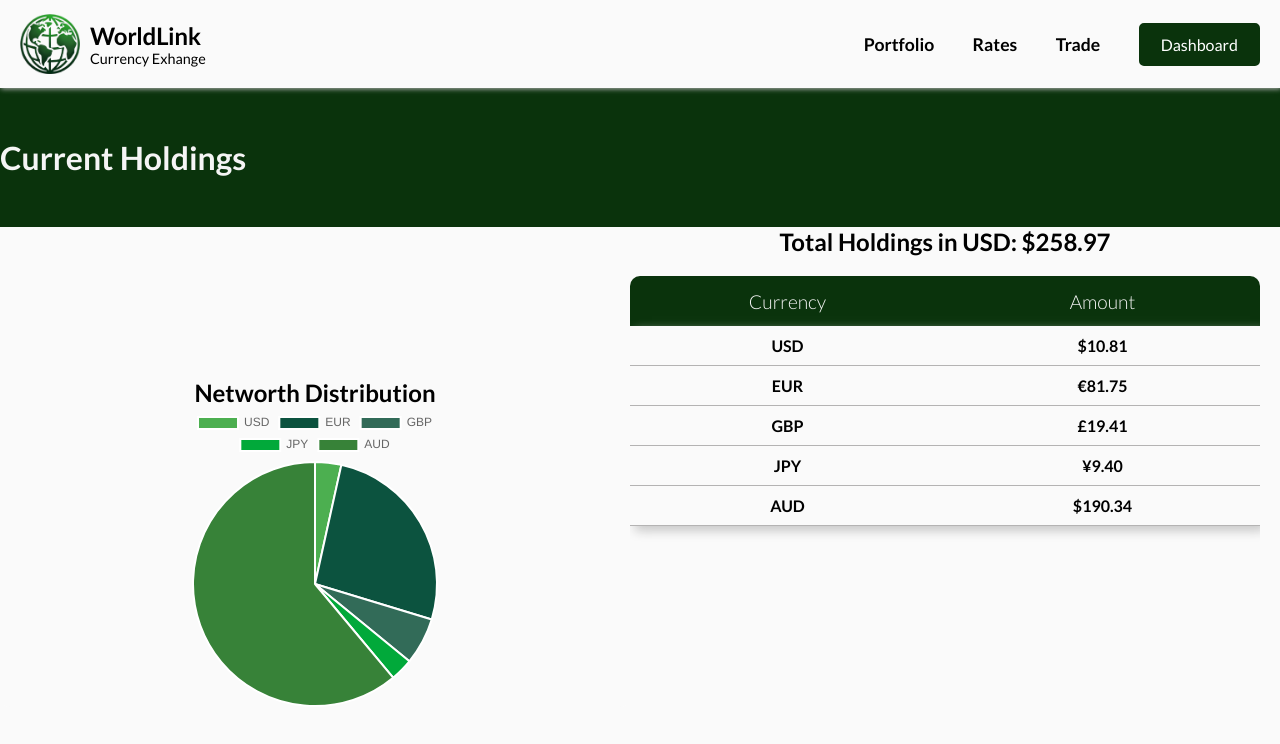
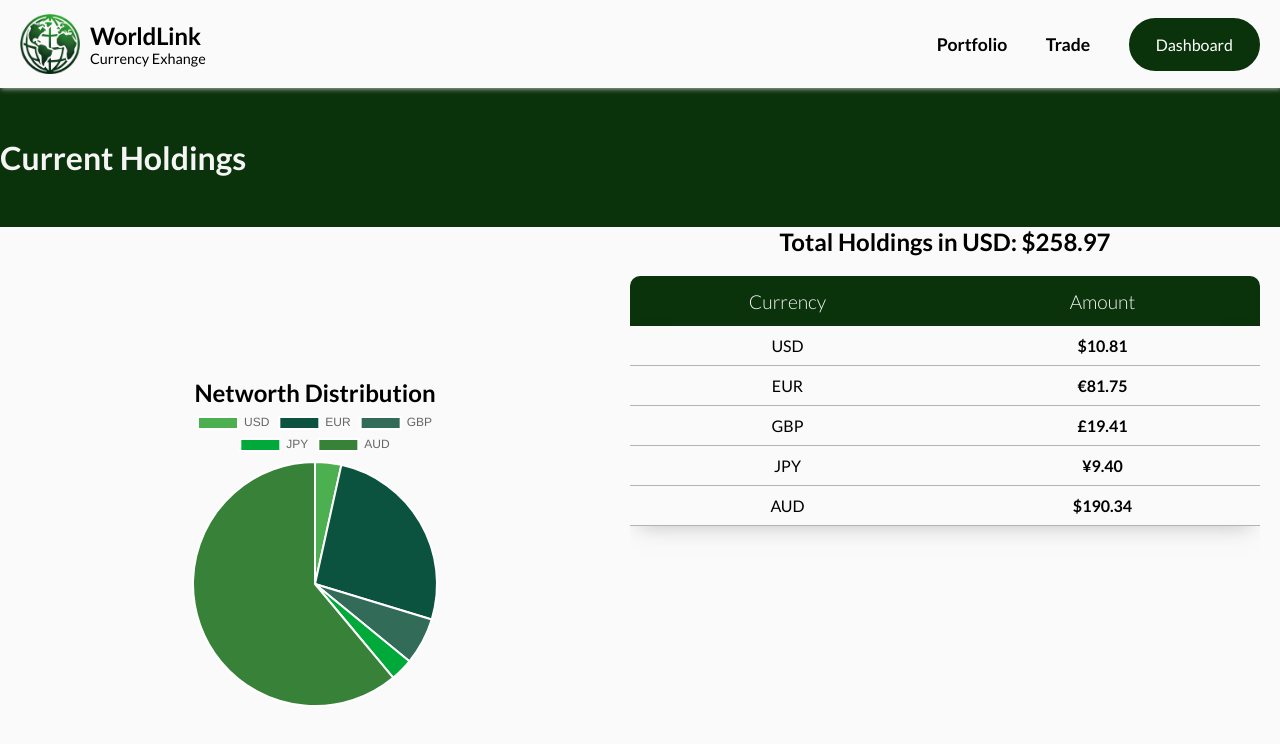
Before and after one commit to jjdubski/WorldLinkBank, a React (Vite) app in the folder northern-hack/: page /portfolio in a window 1280 px wide. Shown: the top 744 px of the page. Built offline with nearby package versions, Linux system fonts and the light colour scheme.

Commit message:
cool edits

```diff
--- a/northern-hack/src/components/chart/Chart.jsx
+++ b/northern-hack/src/components/chart/Chart.jsx
@@ -71,7 +71,7 @@ const Chart = () => {
               filteredRates.map((rate, index) => (
                 <tr className="chart-row" key={index}>
                   <td className="table-cell-c">{rate.from} / {rate.to}</td>
-                  <td className="table-cell">{rate.conversion_rate.toFixed(4)}</td>
+                  <td className="table-cell">{rate.conversion_rate.toFixed(2)}</td>
                 </tr>
               ))
             ) : (
--- a/northern-hack/src/components/chart/chart.css
+++ b/northern-hack/src/components/chart/chart.css
@@ -8,14 +8,14 @@
     margin: 50px;
     padding-bottom: 30px;
     align-items: center;
-    border-radius: 0 0 10px 10px;
     min-height: 600px;
+
 }
 
 .chart-table {
     width: 100%;
     border-collapse: collapse;
-    box-shadow: 5px 5px 10px rgb(200, 200, 200);
+    box-shadow: 0 10px 20px -10px rgba(134, 134, 134, 0.5);
     table-layout: fixed;
 }
 
@@ -73,16 +73,21 @@ tr td:last-child{
 .table-cell {
     padding: 10px;
     border-bottom: 1px solid rgb(180, 179, 179);
-    font-weight: 700;
+    font-weight: 600;
+    color:black;
+    text-align: center;
+    align-content: center;
+}
+
+.table-cell-c{
+    padding: 0 10px;
+    border-bottom: 1px solid rgb(180, 179, 179);
+    font-weight: 400;
     text-align: center;
 }
 
-.table-cell-c{
-    /* color: var(--light-green); */
-    padding: 10px;
-    border-bottom: 1px solid rgb(180, 179, 179);
-    font-weight: 700;
-    text-align: center;
+.chart-row{
+    height: 60px;
 }
 
 .filter-cont{
--- a/northern-hack/src/components/navbar/Navbar.jsx
+++ b/northern-hack/src/components/navbar/Navbar.jsx
@@ -20,7 +20,7 @@ return (
         <div className="navbar-right">
             <div className="menu-cont-navbar">
                 <Link to='/portfolio'><p className="menu-item">Portfolio</p></Link>
-                <Link to='/rates'><p className="menu-item">Rates</p></Link>
+                {/* <Link to='/rates'><p className="menu-item">Rates</p></Link> */}
                 <Link to='/trade'><p className="menu-item">Trade</p></Link>
                 <Link to='/dashboard'><button className="menu-item-button">Dashboard</button></Link>
             </div>
--- a/northern-hack/src/components/navbar/navbar.css
+++ b/northern-hack/src/components/navbar/navbar.css
@@ -46,9 +46,9 @@
     background-color: var(--dark-green);
     outline: none;
     border: none;
-    padding: 10px 20px;
+    padding: 15px 25px;
     color:white;
-    border-radius: 5px;
+    border-radius: 155px;
     cursor: pointer;
     border: 2px solid var(--dark-green);
     font-size: 1rem;
--- a/northern-hack/src/components/welcome/welcome.css
+++ b/northern-hack/src/components/welcome/welcome.css
@@ -41,9 +41,9 @@ h3{
     background-color: var(--dark-green);
     outline: none;
     border: none;
-    padding: 10px 20px;
+    padding: 15px 30px;
     font-size: 1rem;
-    border-radius: 5px;
+    border-radius: 155px;
     background-color: white;
     color:black;
     transition: all 0.2s ease-in-out;
```
